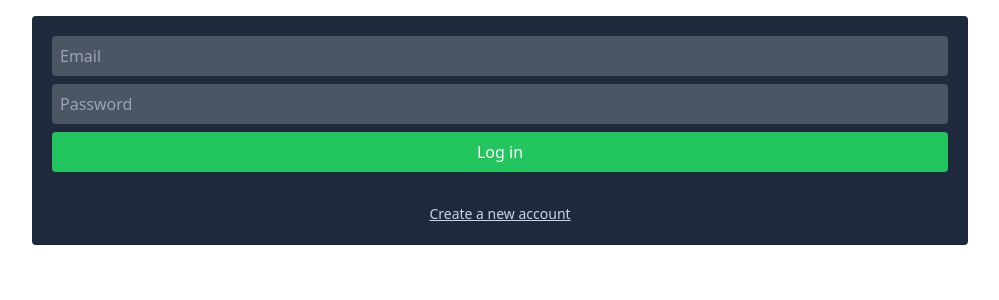
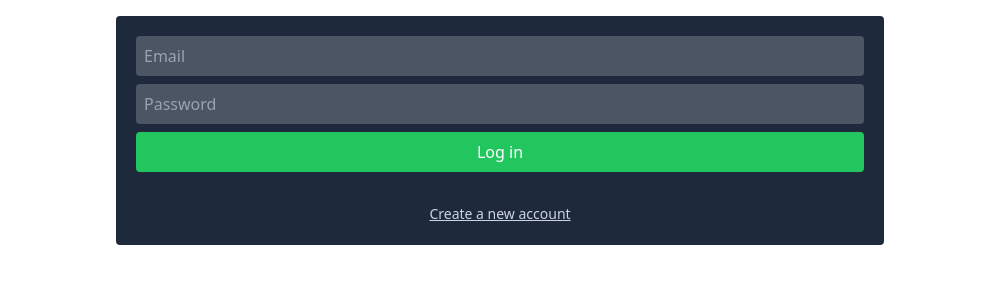
Before and after one commit to smartvain/nuxt-sample-supabase-auth, a Nuxt app: page / in a window 1280 px wide. Shown: the top 300 px of the page, without its empty margins (140-1139 px from the left). Built offline with nearby package versions, Linux system fonts and the light colour scheme.

Commit message:
add: max-width for form

```diff
--- a/pages/index.vue
+++ b/pages/index.vue
@@ -9,7 +9,7 @@ const login = async () => {}
 </script>
 
 <template>
-  <div class="w-9/12 m-auto rounded bg-slate-800 p-5">
+  <div class="w-9/12 m-auto rounded bg-slate-800 p-5 max-w-3xl">
     <form
       @submit.prevent="() => (isSignUp ? signUp() : login())"
       class="flex flex-col gap-2"
```
